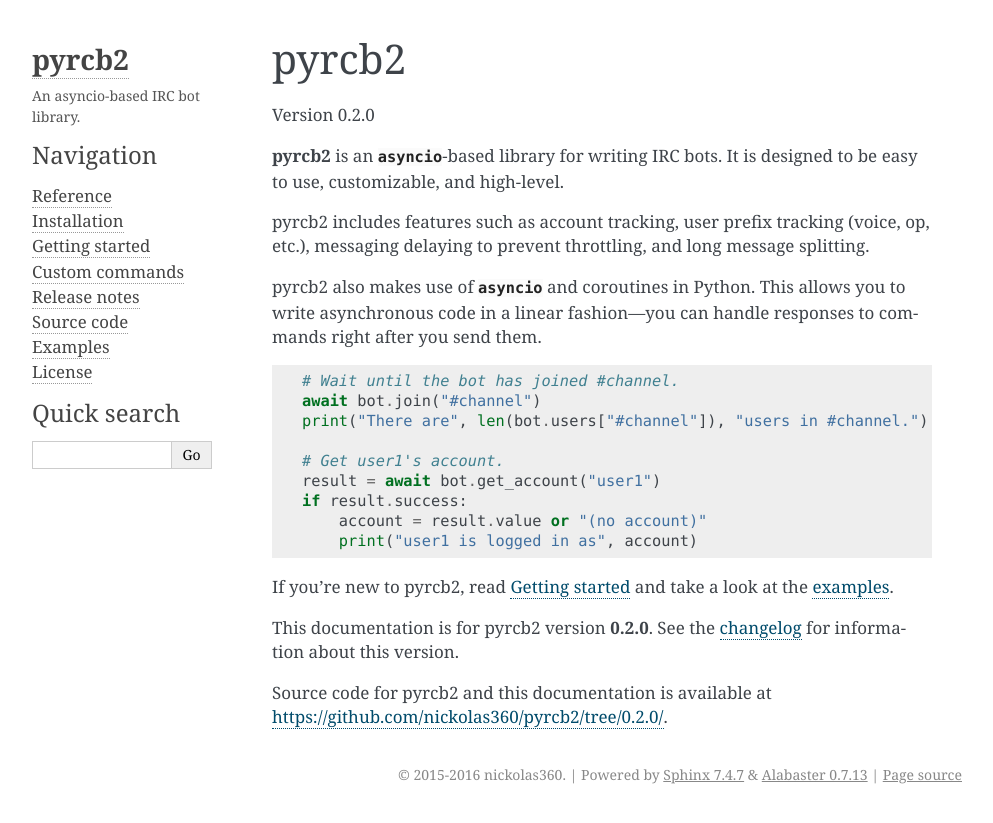
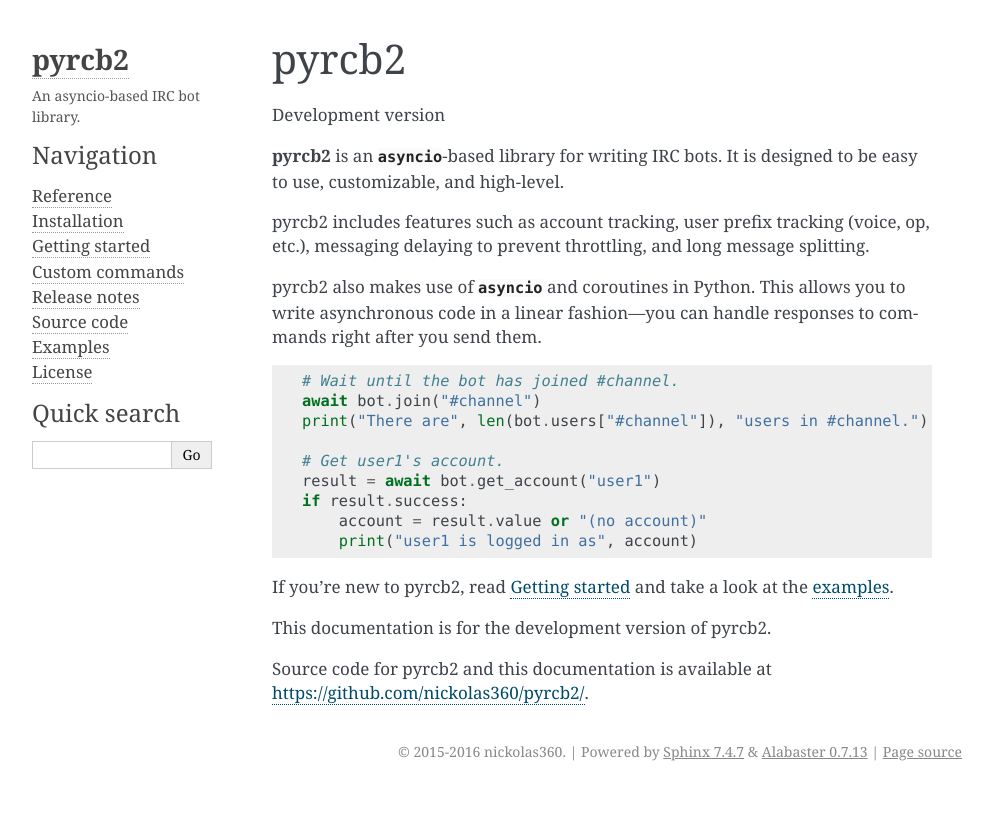
Before and after one commit to nickolas360/pyrcb2, a Sphinx documentation site: the page built from docs/index.rst, in a window 1280 px wide. Shown: the top 823 px of the page, without its empty margins (148-1141 px from the left). Built offline with Sphinx 7.4.7, drawn with Linux system fonts in a browser that asks for light colours.

Commit message:
Bump dev version

```diff
--- a/docs/conf.py
+++ b/docs/conf.py
@@ -66,7 +66,7 @@
 # The short X.Y version.
 version = '0.2'
 # The full version, including alpha/beta/rc tags.
-release = '0.2.0'
+release = '0.2.1-dev'
 
 # The language for content autogenerated by Sphinx. Refer to documentation
 # for a list of supported languages.
--- a/docs/getting-started.rst
+++ b/docs/getting-started.rst
@@ -217,6 +217,6 @@
    `examples/example.py`__
       The finished bot created above.
 
-__ https://github.com/nickolas360/pyrcb2/tree/0.2.0/examples/
-__ https://github.com/nickolas360/pyrcb2/blob/0.2.0/examples/skeleton.py
-__ https://github.com/nickolas360/pyrcb2/blob/0.2.0/examples/example.py
+__ https://github.com/nickolas360/pyrcb2/tree/master/examples/
+__ https://github.com/nickolas360/pyrcb2/blob/master/examples/skeleton.py
+__ https://github.com/nickolas360/pyrcb2/blob/master/examples/example.py
--- a/docs/index.rst
+++ b/docs/index.rst
@@ -25,7 +25,7 @@
 pyrcb2
 ======
 
-Version 0.2.0
+Development version
 
 **pyrcb2** is an `asyncio`-based library for writing IRC bots. It is designed
 to be easy to use, customizable, and high-level.
@@ -51,14 +51,12 @@
 If you're new to pyrcb2, read :doc:`getting-started` and take a look at the
 `examples`_.
 
-This documentation is for pyrcb2 version **0.2.0**.
-See the :doc:`changelog <release-notes/0.2>`
-for information about this version.
+This documentation is for the development version of pyrcb2.
 
 Source code for pyrcb2 and this documentation is available at
-`<https://github.com/nickolas360/pyrcb2/tree/0.2.0/>`_.
+`<https://github.com/nickolas360/pyrcb2/>`_.
 
-.. _examples: https://github.com/nickolas360/pyrcb2/tree/0.2.0/examples/
+.. _examples: https://github.com/nickolas360/pyrcb2/tree/master/examples/
 
 
 .. toctree::
@@ -69,6 +67,6 @@
    getting-started
    custom-commands
    release-notes/index
-   Source code <https://github.com/nickolas360/pyrcb2/tree/0.2.0/>
-   Examples <https://github.com/nickolas360/pyrcb2/tree/0.2.0/examples/>
-   License <https://github.com/nickolas360/pyrcb2/blob/0.2.0/LICENSE>
+   Source code <https://github.com/nickolas360/pyrcb2/tree/master/>
+   Examples <https://github.com/nickolas360/pyrcb2/tree/master/examples/>
+   License <https://github.com/nickolas360/pyrcb2/blob/master/LICENSE>
--- a/pyrcb2/__init__.py
+++ b/pyrcb2/__init__.py
@@ -37,7 +37,7 @@
 from . import numerics
 from . import utils
 
-__version__ = "0.2.0"
+__version__ = "0.2.1-dev"
 
 # Silence Pyflakes warnings about unused imports.
 assert [Status]
--- a/setup.py
+++ b/setup.py
@@ -32,7 +32,7 @@
 
 setup(
     name="pyrcb2",
-    version="0.2.0",
+    version="0.2.1-dev",
     description="An asyncio-based IRC bot library.",
     long_description=LONG_DESCRIPTION,
     url="https://github.com/nickolas360/pyrcb2",
```
Also changed, not shown: README.rst (+2 -6 lines).
